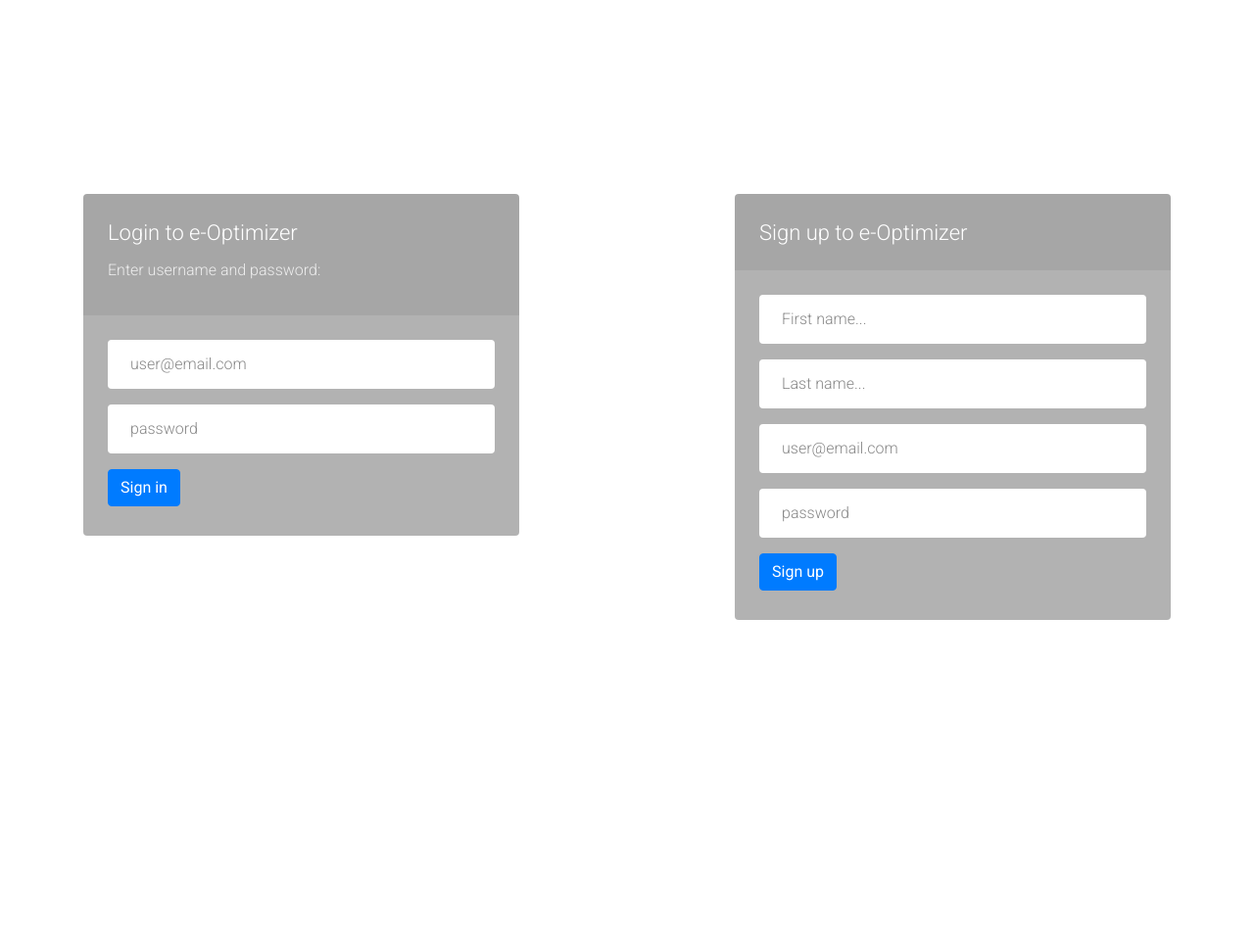
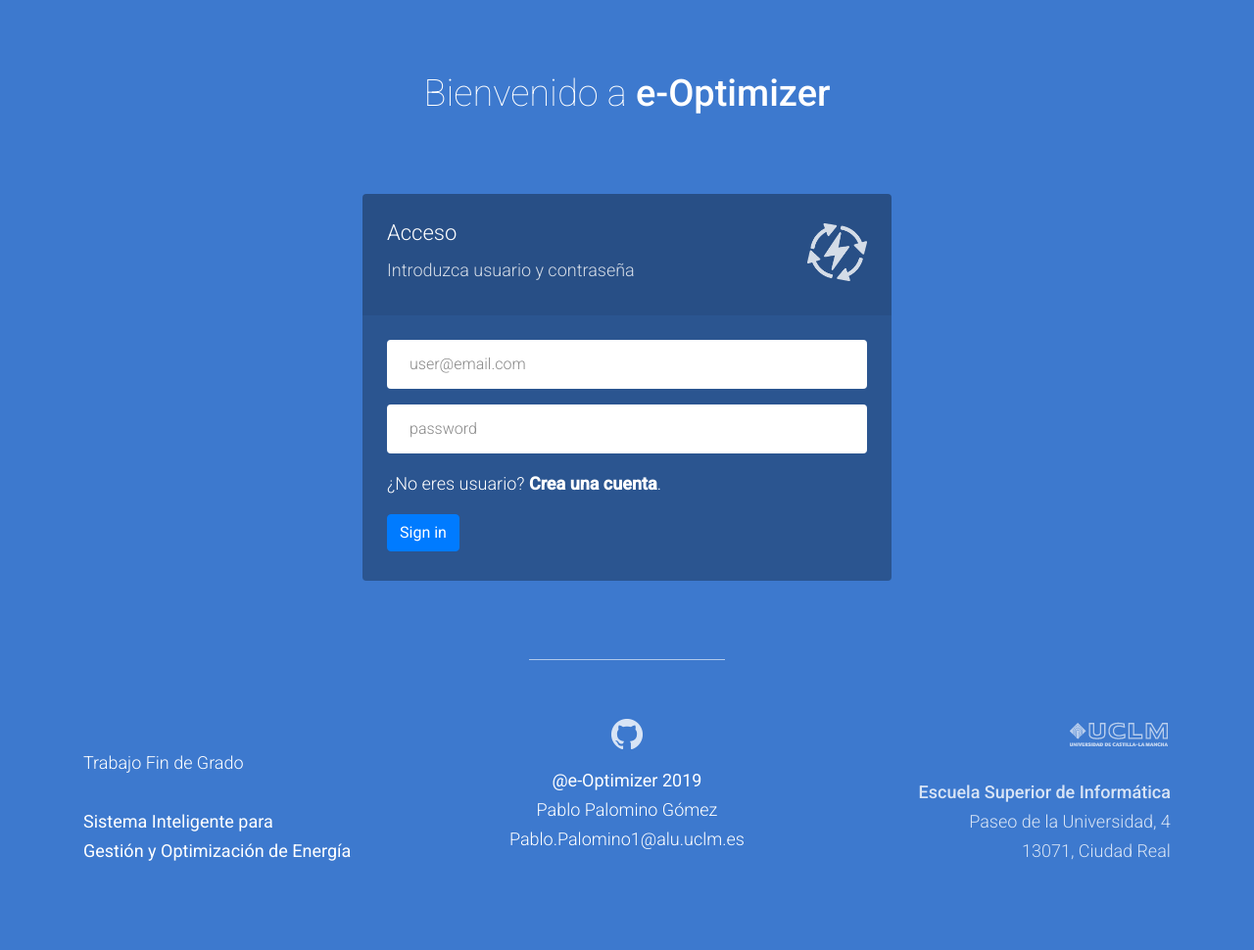
Before and after one commit to papgmez/eOptimizer, a Flask app: page / in a window 1280 px wide. Shown: the whole page at 98% size. Before the commit the page ends 633 px from the top, so only its background shows below. Run offline with Flask 2, Linux system fonts and the light colour scheme; parts of the project's set-up code (start-up, migrations or seed data) failed here and were passed over; some libraries are stand-ins or nearby versions.

Commit message:
erros management in form login

```diff
--- a/SOURCE/app/app.py
+++ b/SOURCE/app/app.py
@@ -1,7 +1,7 @@
 #!/usr/bin/python3
 # -*- coding: utf-8; mode: python -*-
 
-# from pdb import set_trace as breakpoint
+from pdb import set_trace as breakpoint
 
 from flask import Flask, make_response, abort, jsonify, request, redirect, url_for, render_template, session
 from flask_bootstrap import Bootstrap
@@ -26,10 +26,9 @@
 @app.route('/')
 def index():
    if not session.get('logged_in'):
-      return render_template('login.html')
+      return render_template('login.html', flag='login')
    else:
-      #return render_template('index.html')
-      return "Welcome to my TFG"
+      return render_template('home.html')
 
 @app.route('/signup', methods=['POST'])
 def sign_up():
@@ -46,25 +45,33 @@
       db.session.commit()
    except IntegrityError:
       # User Error
-      return render_template('login.html', signup_error='An Error has occurred')
-   # ---- creating user home ----
-   home = Homes()
-   home.pv_modules = request.form['pv_modules']
-   home.city_code = request.form['city_code']
-   home.amortization_years_pv = request.form['amortization_years_pv']
-   home.amortization_years_bat = request.form['amortization_years_bt']
-   home.userId = user.id
+      return render_template('login.html', flag='signup', error='Ha ocurrido un error')
+   return redirect(url_for('index'))
 
-   db.session.add(home)
-   '''
-   try:
+@app.route('/add-home', methods=['POST'])
+def add_home():
+   global currentUser
+
+   if currentUser is not None:
+      # ---- creating user home ----
+      home = Homes()
+      home.pv_modules = request.form['pv_modules']
+      home.city_code = request.form['city_code']
+      home.amortization_years_pv = request.form['amortization_years_pv']
+      home.amortization_years_bat = request.form['amortization_years_bt']
+      home.userId = currentUser.id
+
+      db.session.add(home)
+      '''
+      try:
       db.session.commit()
-   except IntegrityError:
+      except IntegrityError:
       # Error de insercion de home
+      return render_template('home.html', flag='create home', error='Ha ocurrido un error')
 
-   currentUser = user
-   session['logged_in'] = True
-   '''
+      currentUser = user
+      session['logged_in'] = True
+      '''
    return redirect(url_for('index'))
 
 
@@ -74,7 +81,7 @@
    global login_attempts
 
    if login_attempts >= 3:
-      return render_template('login.html', login_error='Your session is blocked for max login attempts')
+      return render_template('login.html', flag='login', error='Has superado el número de intentos de acceso.')
 
    input_email = request.form['form-username']
    input_pass = request.form['form-password']
@@ -88,11 +95,10 @@
       else:
          # Password fails
          login_attempts += 1
-         return render_template('login.html', login_error='Incorrect password. Please try again')
+         return render_template('login.html', flag='login', error='Contraseña incorrecta. Inténtalo de nuevo')
    else:
       # User fails
-      login_attempts += 1
-      return render_template('login.html', login_error="User {} does not exists".format(input_email))
+      return render_template('login.html', flag='login', error="El usuario {} no existe".format(input_email))
 
 @app.route('/simulation', methods=['POST'])
 def simulation():
@@ -117,9 +123,13 @@
 
    return redirect(url_for('do_login'))
 
+@app.route('/new_user')
+def change_form():
+   return render_template('login.html', flag='signup')
+
 @app.errorhandler(404)
 def not_found(error):
-    return make_response(jsonify({'error':'Not found'}), 404)
+    return render_template('not_found.html')
 
 
 if __name__=="__main__":
--- a/SOURCE/app/static/css/style.css
+++ b/SOURCE/app/static/css/style.css
@@ -1,12 +1,13 @@
 
 body {
     font-family: 'Roboto', sans-serif;
-    font-size: 16px;
+    font-size: 18px;
     font-weight: 300;
     color: #888;
     line-height: 30px;
     text-align: center;
-}
+    background-color: #3d79ce;
+   }
 
 strong { font-weight: 500; }
 
@@ -20,7 +21,7 @@
 	margin-top: 10px;
 	font-size: 38px;
     font-weight: 100;
-    color: #555;
+    color: #FFFFFF;
     line-height: 50px;
 }
 
@@ -98,8 +99,6 @@
 	margin: 20px 0 10px 0;
 }
 
-.top-content .description p { opacity: 0.8; }
-
 .top-content .description a {
 	color: #fff;
 }
@@ -113,7 +112,7 @@
 .form-top {
 	overflow: hidden;
 	padding: 0 25px 15px 25px;
-	background: #444;
+	background: #737;
 	background: rgba(0, 0, 0, 0.35);
 	-moz-border-radius: 4px 4px 0 0; -webkit-border-radius: 4px 4px 0 0; border-radius: 4px 4px 0 0;
 	text-align: left;
@@ -136,12 +135,12 @@
 	color: #fff;
 	line-height: 100px;
 	text-align: right;
-	opacity: 0.3;
+	opacity: 0.8;
 }
 
 .form-bottom {
 	padding: 25px 25px 30px 25px;
-	background: #444;
+	background: #808;
 	background: rgba(0, 0, 0, 0.3);
 	-moz-border-radius: 0 0 4px 4px; -webkit-border-radius: 0 0 4px 4px; border-radius: 0 0 4px 4px;
 	text-align: left;
@@ -157,18 +156,6 @@
 
 .form-bottom form .input-error {
 	border-color: #19b9e7;
-}
-
-.social-login {
-	margin-top: 35px;
-}
-
-.social-login h3 {
-	color: #fff;
-}
-
-.social-login-buttons {
-	margin-top: 25px;
 }
 
 .middle-border {
@@ -201,7 +188,20 @@
 }
 footer a:hover, footer a:focus { color: #fff; border-bottom: 1px dotted #fff; }
 
-
+.column_footer_left {
+    float: left;
+    width: 33.33%;
+    text-align: left;
+}
+.column_footer {
+    float: left;
+    width: 33.33%;
+}
+.column_footer_right {
+    float: left;
+    width: 33.33%;
+    text-align: right;
+}
 /***** Media queries *****/
 
 @media (min-width: 992px) and (max-width: 1199px) {}
--- a/SOURCE/app/templates/login.html
+++ b/SOURCE/app/templates/login.html
@@ -4,12 +4,12 @@
     <!-- Required meta tags -->
     <meta charset="utf-8">
     <meta name="viewport" content="width=device-width, initial-scale=1, shrink-to-fit=no">
-
+    <link rel="shortcut icon" type="image/png" href="{{ url_for('static', filename='img/favicon.png') }}"/>
     <!-- Bootstrap CSS -->
     <link rel="stylesheet" href="http://fonts.googleapis.com/css?family=Roboto:400,100,300,500">
-    <link rel="stylesheet" href="static/css/bootstrap.min.css">
-    <link rel="stylesheet" href="static/css/form-elements.css">
-    <link rel="stylesheet" href="static/css/style.css">
+    <link rel="stylesheet" href="{{ url_for('static', filename='css/bootstrap.min.css') }}">
+    <link rel="stylesheet" href="{{ url_for('static', filename='css/form-elements.css') }}">
+    <link rel="stylesheet" href="{{ url_for('static', filename='css/style.css') }}">
 
     <title>e-Optimizer</title>
   </head>
@@ -19,20 +19,24 @@
       <div class="inner-bg">
         <div class="container">
           <div class="row">
-            <div class="col-sm-8 col-sm-offset-2 text">
-	      <h1><strong>e-Optimizer</strong> Sign in &amp; Sign up</h1>
+            <div class="col-12">
+	      <h1>Bienvenido a <strong>e-Optimizer</strong></h1>
 	    </div>
 	  </div>
 	  <div class="row">
-	    <div class="col-sm-5">
+	    <div class="col-sm-1"></div>
+	    <div class="col-sm-1"></div>
+	    <div class="col-sm-1"></div>
+	    {% if flag == 'login' %}
+	    <div class="col-sm-6">
 	      <div class="form-box">
 	        <div class="form-top">
 	          <div class="form-top-left">
-	            <h3>Login to e-Optimizer</h3>
-	            <p>Enter username and password:</p>
+	            <h3>Acceso</h3>
+	            <p>Introduzca usuario y contraseña</p>
 		  </div>
 		  <div class="form-top-right">
-	            <i class="fa fa-lock"></i>
+	            <img src="static/img/logo_white.png" style="width: 50%; height: 50%" alt=""></a>
 	          </div>
 		</div>
 	      <div class="form-bottom">
@@ -45,9 +49,14 @@
 		    <label class="sr-only" for="form-password">Password</label>
 		    <input type="password" name="form-password" placeholder="password" class="form-password form-control" id="form-password">
 		  </div>
-		  {% if login_error %}
+		  <div class="form-group">
+		    <p style="color:#FFFFFF">
+		      ¿No eres usuario? <a href="{{ url_for('change_form') }}" class="alert-link" style="color:#FFFFFF">Crea una cuenta</a>.
+		    </p>
+		  </div>
+		  {% if error %}
 		  <div class="alert alert-danger" role="alert">
-		    {{ login_error }}
+		      {{ error }}
 		  </div>
 		  {% endif %}
 		  <input class="btn btn-primary" type="submit" value="Sign in">
@@ -55,16 +64,18 @@
 	      </div>
 	      </div>
 	    </div>
-	    <div class="col-sm-1 middle-border"></div>
-            <div class="col-sm-1"></div>
-	    <div class="col-sm-5">
+	    {% elif flag == 'signup' %}
+	    <!--<div class="col-sm-1 middle-border"></div>
+            <div class="col-sm-1"></div> -->
+	    <div class="col-sm-6">
               <div class="form-box">
 		<div class="form-top">
 		  <div class="form-top-left">
-              	    <h3>Sign up to e-Optimizer</h3>
+              	    <h3>Crear una cuenta</h3>
+		    <p>Rellene los datos de usuario</p>
 		  </div>
 		  <div class="form-top-right">
-		    <i class="fa fa-pencil"></i>
+		    <img src="static/img/logo_white.png" style="width: 50%; height: 50%" alt=""></a>
 		  </div>
 		</div>
 		<div class="form-bottom">
@@ -85,9 +96,9 @@
 		      <label class="sr-only" for="form-newpassword">Password</label>
 		      <input type="password" name="form-newpassword" placeholder="password" class="form-newpassword form-control" id="form-newpassword">
 		    </div>
-		    {% if signup_error %}
+		    {% if error %}
 		     <div class="alert alert-danger" role="alert">
-		      {{ signup_error }}
+		      {{ error }}
 		    </div>
 		    {% endif %}
 		  <input class="btn btn-primary" type="submit" value="Sign up">
@@ -95,6 +106,10 @@
 		</div>
 	      </div>
 	    </div>
+	    {% endif %}
+	    <div class="col-sm-1"></div>
+	    <div class="col-sm-1"></div>
+	    <div class="col-sm-1"></div>
 	  </div>
 	</div>
       </div>
@@ -102,9 +117,36 @@
     <footer>
       <div class="container">
         <div class="row">
-          <div class="col-sm-8 col-sm-offset-2">
+          <div class="col-12">
             <div class="footer-border"></div>
-            <p>test - footer</p>
+            <div class="column_footer_left">
+	      <br/ >
+	      <br/ >Trabajo Fin de Grado<br/ ><br>
+		    <b>Sistema Inteligente para<br/ >
+			Gestión y Optimización de Energía<br/ ></b>
+	    </div>
+	    <div class="column_footer">
+	      <br/ >
+		<p>
+		  <a href="https://github.com/pablopalomino96/TFG_PalominoGomez_Pablo.git"><img src="static/img/GitHub-Mark-Light-32px.png" alt=""></a>
+		  <br>
+		</p>
+		<text font-family="Roboto"><b>@e-Optimizer 2019</b></text><br/ >
+
+		  Pablo Palomino Gómez<br />
+		  Pablo.Palomino1@alu.uclm.es
+	    </div>
+	    <div class="column_footer_right">
+	      <p>
+		<br>
+		<a href="http://www.uclm.es"><img src="static/img/logoUCLM.png" alt=""></a>
+		<br><br>
+		<strong>Escuela Superior de Informática</strong><br />
+		Paseo de la Universidad, 4<br />
+		13071,
+		Ciudad Real<br />
+	      </p>
+	    </div>
           </div>
         </div>
       </div>
@@ -112,7 +154,5 @@
     <script src="static/js/jquery-3.3.1.slim.min.js"></script>
     <script src="static/popper.min.js"></script>
     <script src="static/js/bootstrap.min.js"></script>
-    <script src="static/js/jquery.backstretch.min.js"></script>
-    <script src="static/js/scripts.js"></script>
   </body>
 </html>
```
Also changed, not shown: SOURCE/app/templates/not_found.html (added, +26 -0 lines), SOURCE/app/static/img/GitHub-Mark-Light-32px.png (added), SOURCE/app/static/img/favicon.png (added), SOURCE/app/static/img/logo.png (added), SOURCE/app/static/img/logoUCLM.png (added), SOURCE/app/static/img/logo_white.png (added).
